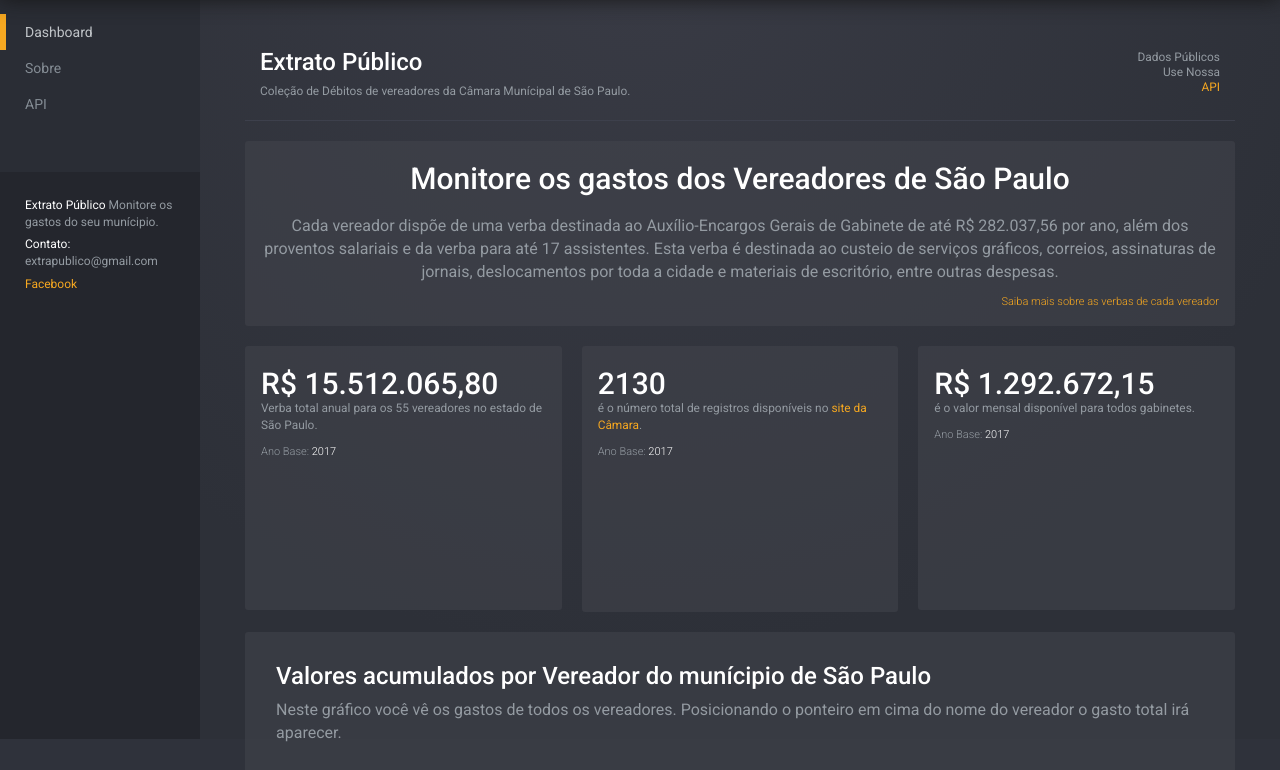
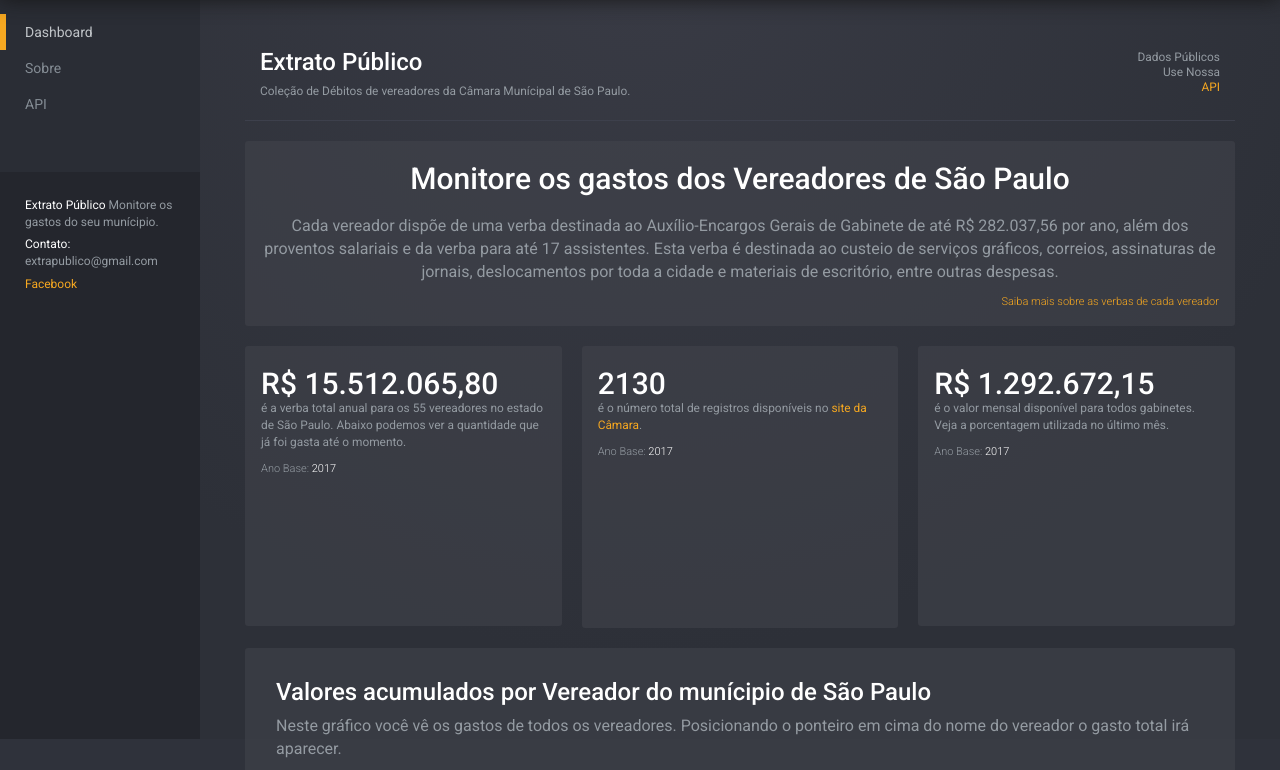
Before and after one commit to brunousml/Hermes, a Django app: page / in a window 1280 px wide. Shown: the part 61-831 px from the top of the page. Run offline with Django 3.2, Linux system fonts and the light colour scheme; some libraries are stand-ins or nearby versions; some web fonts are replaced.

Commit message:
improve text help

```diff
--- a/website/templates/website/debits_content.html
+++ b/website/templates/website/debits_content.html
@@ -47,13 +47,16 @@
                             </div>
                         </div>
                         <div class="col-lg-4 col-xs-12" >
-                            <div class="panel panel-filled" style="height: 264px">
+                            <div class="panel panel-filled" style="height: 280px">
 
                                 <div class="panel-body">
                                     <h2 class="m-b-none">
                                         R$ 15.512.065,80
                                     </h2>
-                                    <div class="small">Verba total anual para os 55 vereadores no estado de São Paulo.</div>
+                                    <div class="small">
+                                        é a verba total anual para os 55 vereadores no estado de São Paulo.
+                                        Abaixo podemos ver a quantidade que já foi gasta até o momento.
+                                    </div>
                                     <div class="slight m-t-sm">Ano Base: <span class="c-white">2017</span>  </div>
                                     <svg id="circle-1" width="97%" height="150" ></svg>
                                 </div>
@@ -62,7 +65,7 @@
                         <div class="col-lg-4 col-xs-12" >
                             <div class="panel panel-filled">
 
-                                <div class="panel-body" style="height: 264px">
+                                <div class="panel-body" style="height: 280px">
                                     <h2 class="m-b-none">
                                         2130
                                     </h2>
@@ -76,12 +79,14 @@
                             </div>
                         </div>
                         <div class="col-lg-4 col-xs-12" >
-                            <div class="panel panel-filled" style="height: 264px">
+                            <div class="panel panel-filled" style="height: 280px">
                                 <div class="panel-body">
                                     <h2 class="m-b-none">
                                         R$ 1.292.672,15
                                     </h2>
-                                    <div class="small">é o valor mensal disponível para todos gabinetes.</div>
+                                    <div class="small">
+                                        é o valor mensal disponível para todos gabinetes.
+                                         Veja a porcentagem utilizada no último mês.</div>
                                     <div class="slight m-t-sm">Ano Base: <span class="c-white">2017</span> </div>
                                     <svg id="circle-2" width="97%" height="150" ></svg>
 
```
